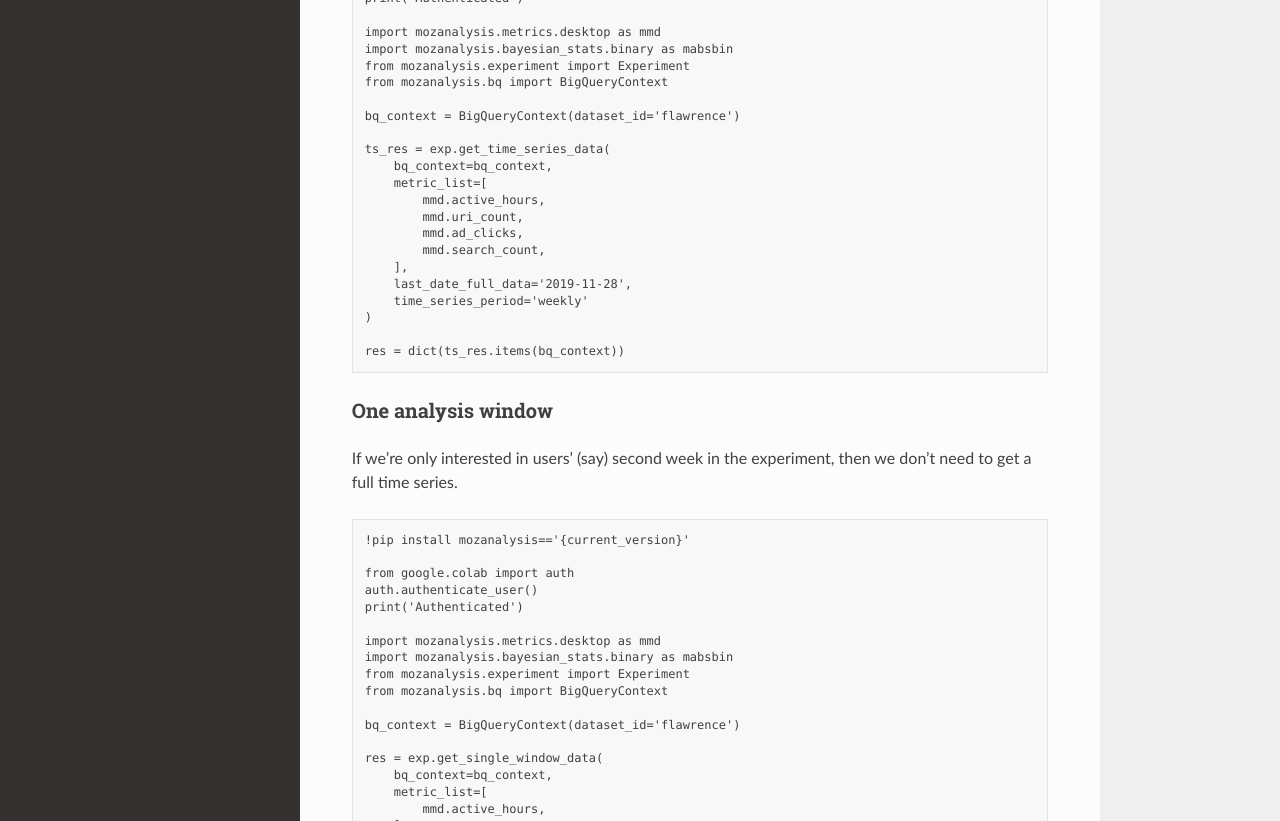
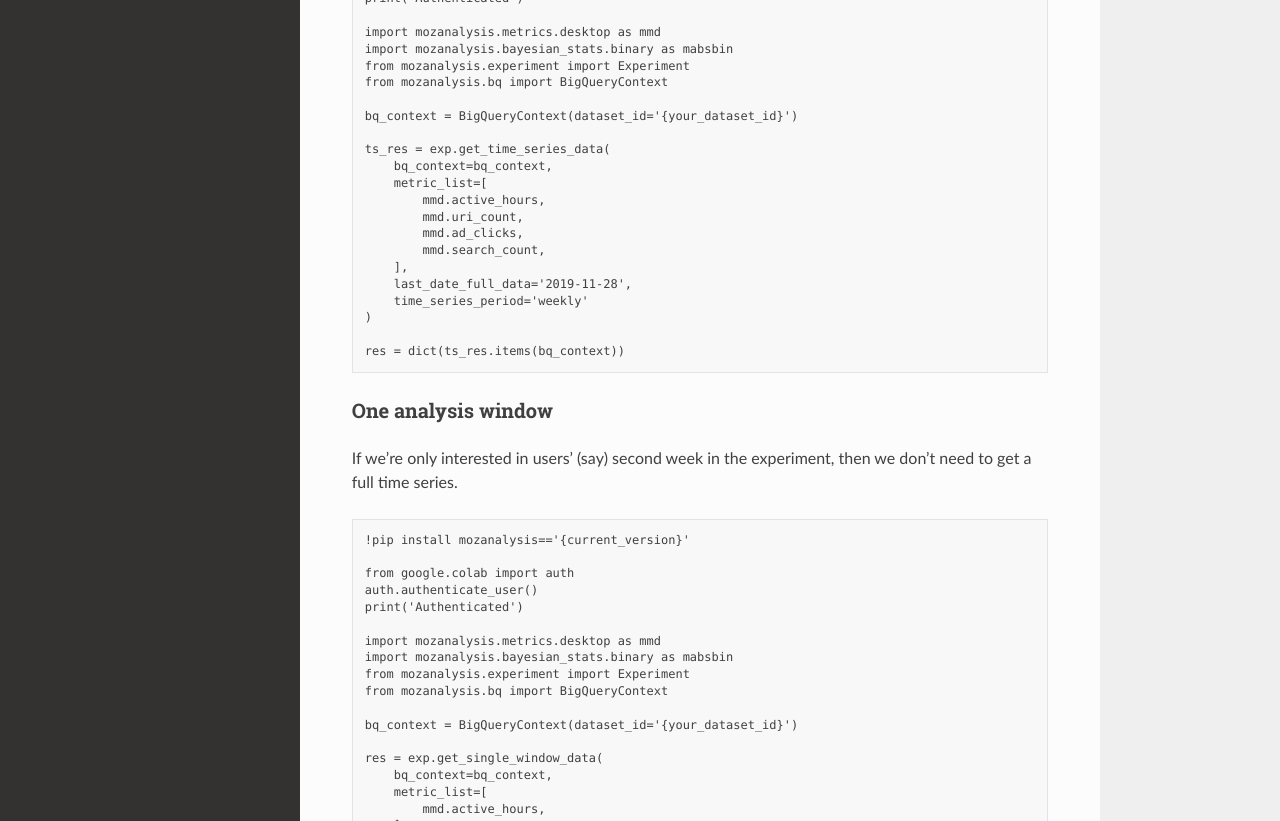
Before and after one commit to mozilla/mozanalysis, a Sphinx documentation site: the page built from docs/guide.rst, in a window 1280 px wide and 1400 px high, scrolled down 5572 px. Shown: the part 336-1157 px from the top of the window. Built offline with Sphinx 7.4.7 and the Read the Docs theme 2.0.0, drawn with Linux system fonts in a browser that asks for light colours; some of the changed text lies outside the part shown.

Commit message:
Don't encourage people to use my dataset_id

```diff
--- a/docs/guide.rst
+++ b/docs/guide.rst
@@ -219,7 +219,7 @@
     from mozanalysis.experiment import Experiment
     from mozanalysis.bq import BigQueryContext
 
-    bq_context = BigQueryContext(dataset_id='flawrence')
+    bq_context = BigQueryContext(dataset_id='{your_dataset_id}')
 
     ts_res = exp.get_time_series_data(
         bq_context=bq_context,
@@ -252,7 +252,7 @@
     from mozanalysis.experiment import Experiment
     from mozanalysis.bq import BigQueryContext
 
-    bq_context = BigQueryContext(dataset_id='flawrence')
+    bq_context = BigQueryContext(dataset_id='{your_dataset_id}')
 
     res = exp.get_single_window_data(
         bq_context=bq_context,
```
